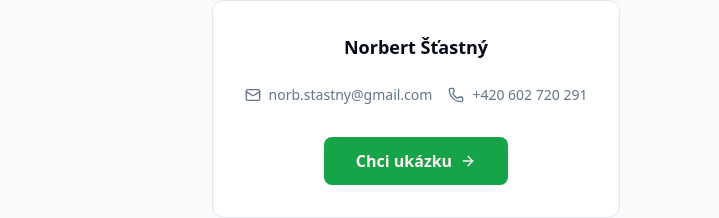
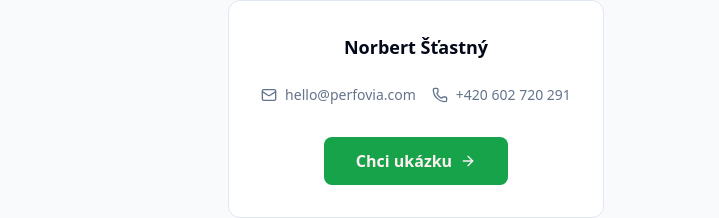
Before and after one commit to NorbertStastny/Perforvia, a React (Vite) app: page / in a window 1280 px wide. Shown: the part 2902-3120 px from the top of the page, without its empty margins (224-943 px from the left). Built offline with nearby package versions, Linux system fonts and the light colour scheme; the HTML template or start-up script is replaced by a standard one.

Commit message:
Update Index.tsx

```diff
--- a/src/Index.tsx
+++ b/src/Index.tsx
@@ -166,7 +166,7 @@ const Index = () => {
                 className="inline-flex items-center gap-2 text-sm text-muted-foreground hover:text-primary transition-colors"
               >
                 <Mail className="w-4 h-4" />
-                norb.stastny@gmail.com
+                hello@perfovia.com
               </a>
               <a
                 href="tel:+420602720291"
```
